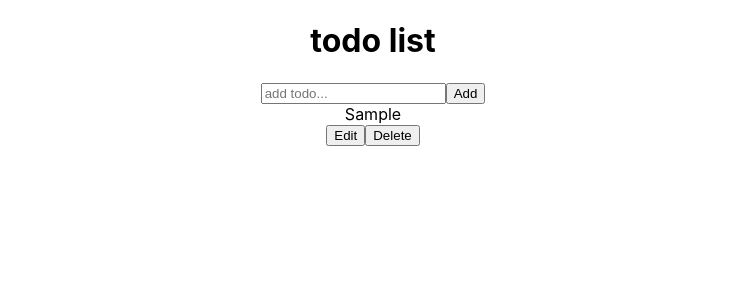
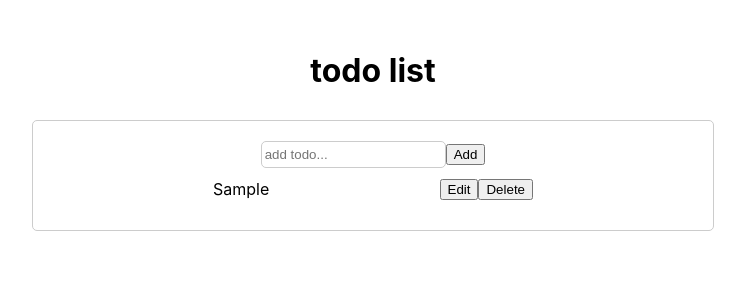
Before and after one commit to Shaghayegh-93/TodoListApp, a React (Create React App) app: page / in a window 1280 px wide. Both pictures are taken after typing "Sample" into the empty fields and a click on the button "Add". Shown: the top 300 px of the page, without its empty margins (267-1012 px from the left). Built offline with nearby package versions, Linux system fonts and the light colour scheme.

Commit message:
change default style of this file

```diff
--- a/src/App.css
+++ b/src/App.css
@@ -1,38 +1,47 @@
 .App {
-  text-align: center;
+  /* width: 100vw; */
+  display: flex;
+  flex-direction: column;
+  align-items: center;
+  margin-top: 20px;
+  padding: 10px;
 }
-
-.App-logo {
-  height: 40vmin;
-  pointer-events: none;
+.App h1 {
+  margin-bottom: 30px;
 }
-
-@media (prefers-reduced-motion: no-preference) {
-  .App-logo {
-    animation: App-logo-spin infinite 20s linear;
-  }
-}
-
-.App-header {
-  background-color: #282c34;
-  min-height: 100vh;
+.container {
   display: flex;
   flex-direction: column;
   align-items: center;
   justify-content: center;
-  font-size: calc(10px + 2vmin);
-  color: white;
+  width: 40rem;
+  background-color: #fff;
+  border: 1px solid #ccc;
+  border-radius: 5px;
+  padding: 20px;
 }
 
-.App-link {
-  color: #61dafb;
+.todo {
+  display: flex;
+  width: 20rem;
+  justify-content: space-between;
+  align-items: center;
+  margin: 10px 0;
+  cursor: pointer;
 }
 
-@keyframes App-logo-spin {
-  from {
-    transform: rotate(0deg);
-  }
-  to {
-    transform: rotate(360deg);
-  }
+.completed {
+  text-decoration: line-through;
+  color: #ccc;
+  cursor: pointer;
 }
+
+input{
+  border: 1px solid #ccc;
+  border-radius: 5px;
+  padding: 5px 3px ;
+  outline: none;
+}
+input:focus{
+  border:1px solid blueviolet;
+}
```
